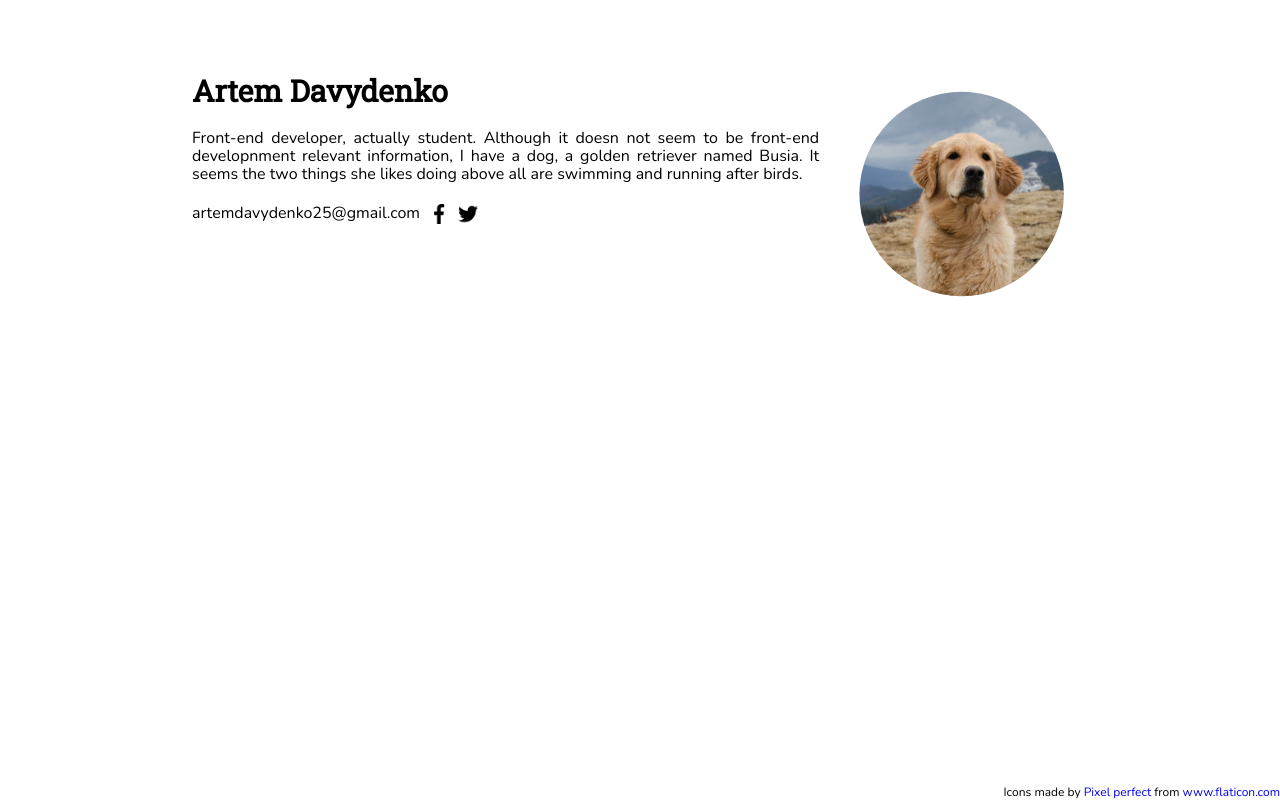
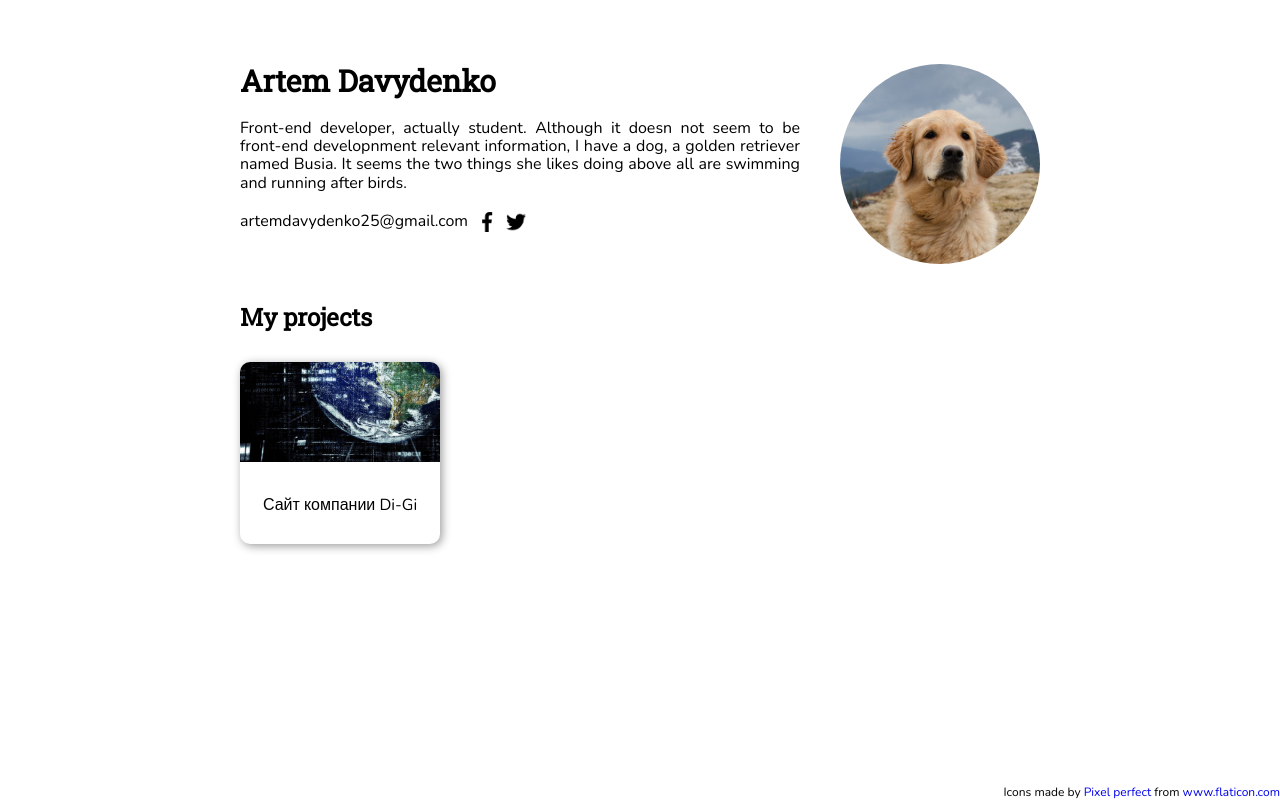
Before and after one commit to ArtemD25/ArtemD25.github.io, a plain HTML site: page index.html in a window 1280 px wide. Drawn offline with nearby package versions, Linux system fonts and the light colour scheme.

Commit message:
Added projects section

```diff
--- a/css/main-style.css
+++ b/css/main-style.css
@@ -14,13 +14,21 @@ img {
   height: auto;
 }
 
+body {
+  display: flex;
+  flex-direction: column;
+  justify-content: flex-start;
+  align-items: center;
+  min-height: 100vh;
+}
+
 .card {
-  max-width: 600px;
   max-width: 70%;
-  margin: 5% auto 0 auto;
-  padding: 10px 20px;
+  max-width: 800px;
+  margin: 5% auto 40px auto;
 
-  display:flex;
+  display: flex;
+  justify-content: space-between;
   align-items: flex-start;
 }
 
@@ -49,12 +57,12 @@ img {
 }
 
 .card_photo {
-  max-width: 400px;
-  max-height: 400px;
+  max-width: 200px;
+  max-height: 200px;
 
   flex-basis: 30%;
 
-  clip-path: circle(30% at 53% 30%);
+  clip-path: circle(50% at 50% 50%);
   transition: transform var(--transition_properties);
 }
 
@@ -122,10 +130,8 @@ img {
 }
 
 .caption-info {
-  position: fixed;
-  bottom: 0;
-  left: auto;
-  right: 0;
+  margin-top: auto;
+  align-self:flex-end;
 
   font-size: 12px;
 }
@@ -142,6 +148,111 @@ img {
   transition: all var(--transition_properties);
 }
 
+.projects {
+  width: 800px;
+  max-width: 70%;
+  max-width: 800px;
+  margin: 0 auto;
+}
+
+.projects__header {
+  margin: 0 0 30px 0;
+
+  text-align: left;
+  font-size: 24px;
+  font-family: 'Roboto Slab', serif;
+}
+
+.projects__items {
+  display: flex;
+  justify-content: flex-start;
+  align-items: flex-start;
+  margin: 0 20px 0 0;
+  padding: 0;
+  list-style-type: none;
+}
+
+.project__item {
+  position: relative;
+
+  width: 200px;
+
+  border-radius: 10px;
+  box-shadow: 2px 2px 10px rgba(0, 0,0, 0.4);
+
+  overflow: hidden;
+
+  transition: ease-out 200ms;
+}
+
+.projects__item a {
+  display: block;
+  width: 100%;
+  height: 100%;
+}
+
+.project__item a::before {
+  content: "";
+
+  position: absolute;
+  top: 0;
+  left: 0;
+  right: 0;
+  bottom: 0;
+
+  background-color: rgba(255, 255, 255, 0.5);
+
+  opacity: 0;
+
+  transition: ease-out 200ms;
+}
+
+.project__item a::after {
+  content: "Link";
+
+  position: absolute;
+  top: 25%;
+  left: 50%;
+  transform: translate(-50%, -25%);
+
+  padding: 5px 10px;
+
+  border-radius: 15px;
+  font-size: 10px;
+  text-transform: lowercase;
+  background-color: salmon;
+
+  opacity: 0;
+
+  transition: ease-out 200ms;
+}
+
+.project__item:hover a::after,
+.project__item:hover a::before {
+  opacity: 1;
+}
+
+.project__item:hover {
+  box-shadow: 4px 4px 15px rgba(0, 0,0, 0.4);
+  transform: scale(1.005);
+}
+
+.projects__item-image {
+  height: 100px;
+  margin-bottom: 30px;
+  object-fit: cover;
+  object-position: center;
+}
+
+.projects__title {
+  position: relative;
+
+  display: block;
+  margin-bottom: 30px;
+
+  text-align: center;
+}
+
 .visually-hidden {
   position: absolute;
 
--- a/index.html
+++ b/index.html
@@ -12,8 +12,8 @@
   <link href="https://fonts.googleapis.com/css2?family=Nunito:wght@300&family=Roboto+Slab&display=swap"
     rel="stylesheet">
 </head>
+<body>
 
-<body>
   <main class="card">
     <div class="text-wrapper">
       <h1 class="card_name">Artem Davydenko</h1>
@@ -36,8 +36,21 @@
         </li>
       </ul>
     </div>
-    <img class="card_photo" src="img/photo.jpg" alt="Picture of a cute dog" title="Golden retriever dog" width="653" height="986">
+    <img class="card_photo" src="img/photo.min.jpg" alt="Picture of a cute dog" title="Golden retriever dog" width="450" height="451">
   </main>
+
+  <section class="projects">
+    <h2 class="projects__header">My projects</h2>
+    <ul class="projects__items">
+      <li class="project__item">
+        <a href="https://artemd25.github.io/di-gi/">
+          <img class="projects__item-image" src="img/bg-img-10.jpg" alt="Заставка сайта компании Di-Gi" width="1440" height="668">
+        </a>
+        <span class="projects__title">Сайт компании Di-Gi</span>
+      </li>
+    </ul>
+  </section>
+
   <footer class="caption-info">
     <div class="caption-info__text">Icons made by <a href="https://www.flaticon.com/authors/pixel-perfect" title="Pixel perfect">Pixel perfect</a>
       from <a href="https://www.flaticon.com/" title="Flaticon">www.flaticon.com</a></div>
```
Also changed, not shown: img/bg-img-10.jpg (added), img/photo.min.jpg (added).
